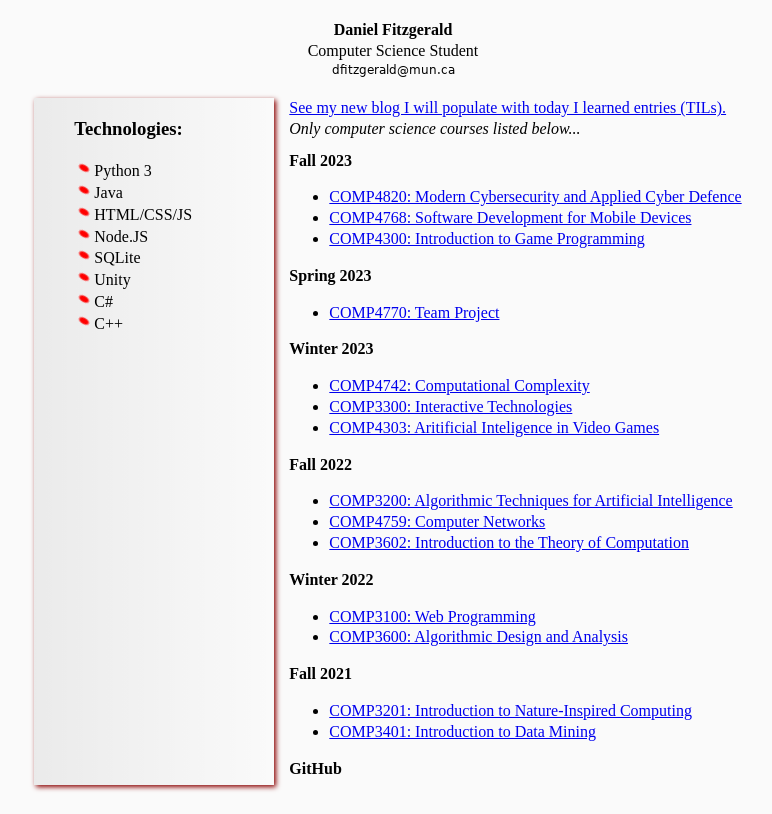
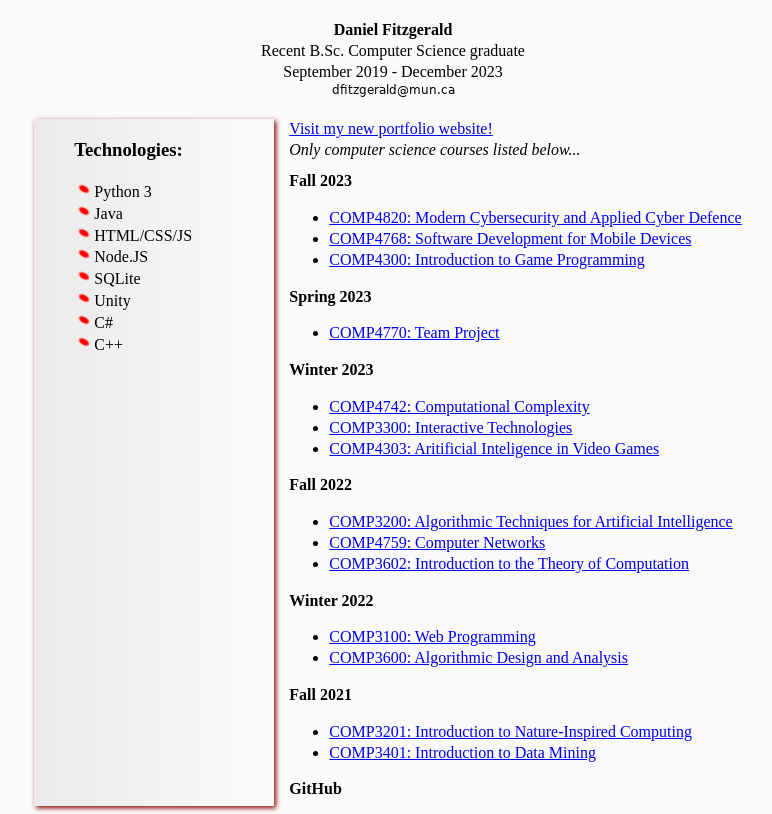
Before and after one commit to danfitzgerald/-dfitzgerald-MUN, a plain HTML site: page index.html in a window 1280 px wide. Shown: the top 814 px of the page, without its empty margins (247-1019 px from the left). Drawn offline with Linux system fonts and the light colour scheme; a script that the page names is missing.

Commit message:
Updated graduation status and linked portfolio website

```diff
--- a/index.html
+++ b/index.html
@@ -10,7 +10,8 @@
 
 <body>
     <div class="name">Daniel Fitzgerald</div>
-    <div class="institution">Computer Science Student</div>
+    <div class="institution">Recent B.Sc. Computer Science graduate</div>
+    <div class="institution">September 2019 - December 2023</div>
     <div class="contact"><img src="eml.png"/></div>
     <div class="layout">
         <div class="sidebar flex-box">
@@ -29,7 +30,7 @@
             </div>
         </div>
         <div class="bio flex-box">
-            <a href="https://danfitzgerald.github.io/">See my new blog I will populate with today I learned entries (TILs).</a>
+            <a href="https://www.dfitzgerald.net">Visit my new portfolio website!</a>
             <div><i>Only computer science courses listed below...</i></div>
             <h3>Fall 2023</h3>
             <ul>
```
Also changed, not shown: 1 other file.
